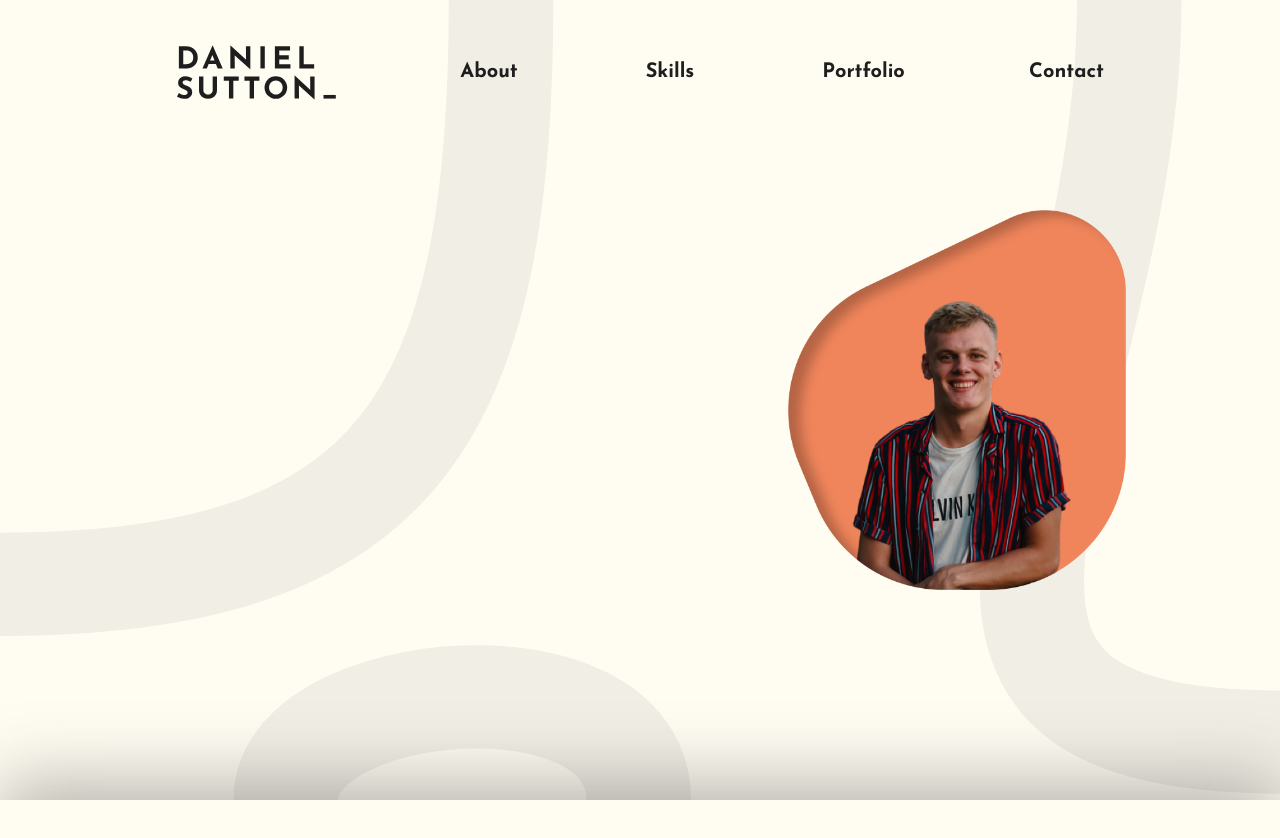
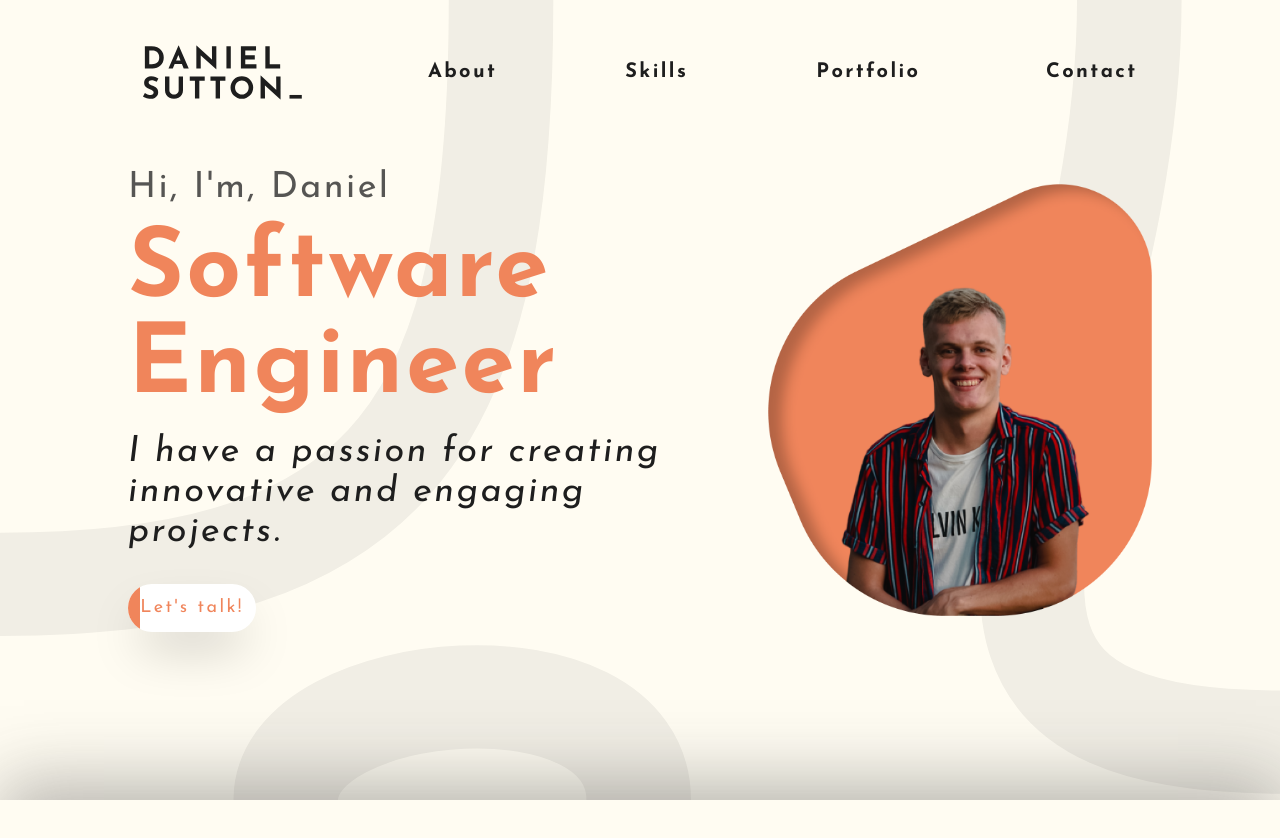
Before and after one commit to Terrell-byte/danielterrellsutton.com, a Svelte app in the folder core/: page / in a window 1280 px wide. Shown: the top 838 px of the page. Built offline with nearby package versions, Linux system fonts and the light colour scheme.

Commit message:
landing page 80% finished

```diff
--- a/core/src/App.svelte
+++ b/core/src/App.svelte
@@ -36,10 +36,10 @@
   }
 </style>
 <!--Navbar-->
-<header class="fixed w-[80%] ml-[10%] mr-[10%] mt-[1%]">
+<header class="fixed w-[84%] ml-[8%] mr-[8%] mt-[1%]">
   {#if showLanding}
   <nav transition:fade class={`flex justify-between items-center w-full pt-8 pb-8 transition-all duration-300 ${y > 16 && "glass"}`}>
-    <div class="pl-12">
+    <div class="pl-10">
       <svg class="w-40 h-auto -z-0" width="382" height="131" viewBox="0 0 382 131" fill="none" xmlns="http://www.w3.org/2000/svg">
         <path d="M6.84002 55.9999V3.00792H22.68C28.008 3.00792 32.544 3.79992 36.288 5.38392C40.032 6.96792 43.032 9.07992 45.288 11.7199C47.592 14.3599 49.272 17.3119 50.328 20.5759C51.384 23.8399 51.912 27.1279 51.912 30.4399C51.912 34.3759 51.192 37.9279 49.752 41.0959C48.36 44.2159 46.44 46.9039 43.992 49.1599C41.544 51.3679 38.712 53.0719 35.496 54.2719C32.28 55.4239 28.872 55.9999 25.272 55.9999H6.84002ZM17.28 45.9199H23.472C26.112 45.9199 28.512 45.5839 30.672 44.9119C32.832 44.1919 34.68 43.1599 36.216 41.8159C37.8 40.4719 39 38.7919 39.816 36.7759C40.68 34.7119 41.112 32.3599 41.112 29.7199C41.112 26.2639 40.536 23.4559 39.384 21.2959C38.28 19.0879 36.888 17.3839 35.208 16.1839C33.576 14.9839 31.896 14.1679 30.168 13.7359C28.44 13.2559 26.976 13.0159 25.776 13.0159H17.28V45.9199Z" fill="#1E1E1E"/>
         <path d="M63.1946 55.9999L87.0986 0.919922H87.6746L111.579 55.9999H99.4826L84.2186 17.2639L91.7786 12.0799L73.4906 55.9999H63.1946ZM79.5386 36.8479H95.4506L99.1226 45.6319H76.2986L79.5386 36.8479Z" fill="#1E1E1E"/>
@@ -75,7 +75,7 @@
         </li>
       </ul>
     </div>
-    <div class="pr-12">
+    <div class="pr-10">
       <button class=" text-[#1E1E1E] hover:text-[#535353] text-xl font-bold">
         Contact
       </button>
@@ -95,8 +95,23 @@
   </div>
   {#if showLanding}
 
-  <div transition:fade class="flex justify-end items-center h-screen mr-[12%]">
-    <img class="w-[30%]" src={profile} alt="profile" />
+  <div transition:fade class="flex justify-between items-center h-screen w-full">
+    <div class="ml-[10%] ">
+      <h1 class="text-4xl font-normal text-[#565553] pb-4">Hi, I'm, Daniel</h1>
+      <h2 class="text-8xl font-bold text-[#F0855B]">Software</h2>
+      <h2 class="text-8xl font-bold text-[#F0855B] pb-4">Engineer</h2>
+      <span class="text-4xl font-normal italic text-[#1E1E1E]">
+        I have a passion for creating<br>
+        innovative and engaging<br>
+        projects.<br>
+      </span>
+      <button class="group relative h-12 w-32 overflow-hidden rounded-full bg-white text-lg shadow-2xl mt-8">
+        <div class="absolute inset-0 w-3 bg-[#F0855B] transition-all duration-[250ms] ease-out group-hover:w-full"></div>
+        <span class="relative text-[#F0855B] group-hover:text-white">Let's talk!</span>
+      </button>
+    </div>
+    <img class="w-[30%] mr-[10%]" src={profile} alt="profile" />
+
   </div>
   {/if}
 </section>
--- a/core/src/app.css
+++ b/core/src/app.css
@@ -5,6 +5,7 @@
 :root {
   font-family: 'Josefin Sans', sans-serif;
   line-height: 1.5;
+  letter-spacing: 0.15em;
 
   color-scheme: light;
   color: #1E1E1E;
```
Also changed, not shown: core/src/assets/bg-element2.svg.
